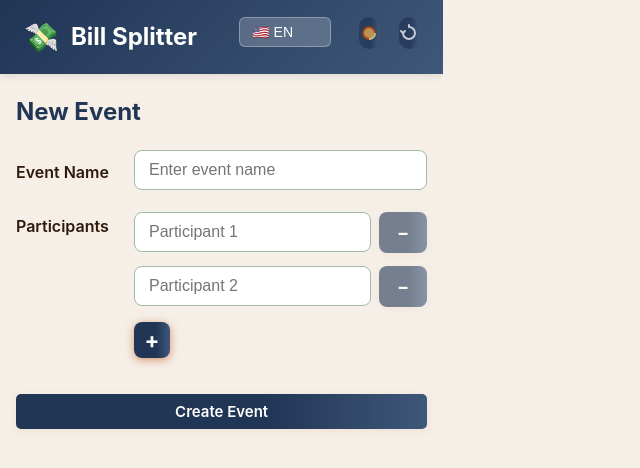
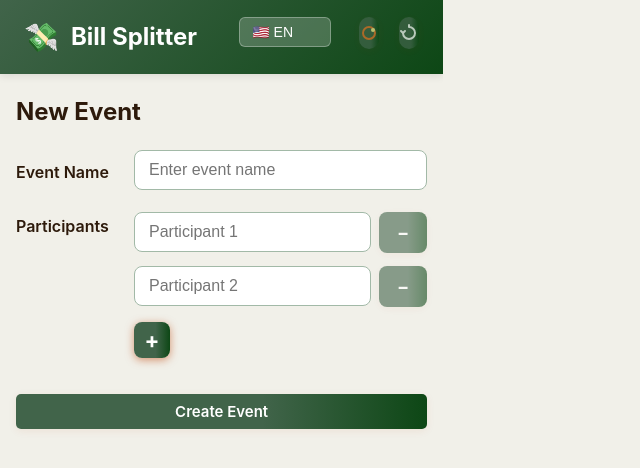
Before and after one commit to phdwight/workspace, a React (Vite) app in the folder frontend/: page / in a window 1280 px wide. Shown: the top 468 px of the page, without its empty margins (0-640 px from the left). Built offline with nearby package versions, Linux system fonts and the light colour scheme.

Commit message:
feat: Update theme management and enhance UI components with improved styles and internationalization support (#18)

```diff
--- a/frontend/src/App.css
+++ b/frontend/src/App.css
@@ -114,6 +114,11 @@ button, .submit-btn, .add-btn {
   background: linear-gradient(90deg, var(--theme-primary, #213555) 60%, var(--theme-secondary, #3E5879) 100%) !important;
   color: #fff !important;
   border: none;
+  border-radius: 8px;
+  padding: 10px 18px;
+  font-size: 1rem;
+  font-weight: 600;
+  cursor: pointer;
   transition: background 0.2s, color 0.2s;
 }
 
@@ -194,22 +199,30 @@ input[type=number] {
 }
 
 .add-btn {
-  background: var(--secondary);
-  color: var(--primary);
+  /* Remove width and margin overrides to match .submit-btn */
+  background: linear-gradient(90deg, var(--theme-primary, #213555) 60%, var(--theme-secondary, #3E5879) 100%) !important;
+  color: #fff !important;
   border: none;
-  border-radius: 4px;
-  padding: 5px 10px;
-  font-size: 14px;
-  font-weight: 500;
-  margin-top: 4px;
+  border-radius: 8px;
+  font-size: 1rem;
+  font-weight: 600;
+  padding: 8px 0; /* Match .submit-btn vertical padding */
+  box-shadow: 0 2px 8px rgba(187, 62, 0, 0.08);
+  transition: background 0.2s, box-shadow 0.2s, transform 0.1s;
   cursor: pointer;
+  margin-bottom: 8px;
+  width: 100%; /* Match .submit-btn width */
 }
 .add-btn:hover {
-  background: #c3e6cb;
+  background: linear-gradient(90deg, var(--theme-secondary, #3E5879) 40%, var(--theme-primary, #213555) 100%) !important;
+  transform: translateY(-2px) scale(1.03);
+  box-shadow: 0 4px 16px rgba(187, 62, 0, 0.12);
+}
+.add-btn:active {
+  transform: scale(0.98);
 }
 .add-btn:disabled {
-  background: #f7ead9;
-  color: #a2b9a7;
+  opacity: 0.6;
   cursor: not-allowed;
 }
 
@@ -534,12 +547,61 @@ select:focus-visible {
   color: var(--theme-accent, #F7AD45);
 }
 
-/* Theme overrides for sunset and secondary */
-body.sunset {
-  --theme-bg: #FCEF91;
-  --theme-primary: #FB9E3A;
-  --theme-secondary: #E6521F;
-  --theme-accent: #EA2F14;
+/* Theme overrides for primary (formerly sunset) and secondary */
+body.primary {
+  --theme-bg: #F1F0E9;
+  --theme-primary: #41644A;
+  --theme-secondary: #0D4715;
+  --theme-accent: #E9762B;
   --theme-card: #fffbe6;
   --theme-font: #2d1a0b;
 }
+
+body.secondary {
+  --theme-bg: #EADFB4;
+  --theme-primary: #9BB0C1;
+  --theme-secondary: #51829B;
+  --theme-accent: #F6995C;
+  --theme-card: #fff;
+  --theme-font: #213555;
+}
+
+.balance-summary-container,
+.balance-summary,
+.unified-card {
+  color: var(--theme-font, #213555) !important;
+}
+
+.balance-summary-container h2,
+.balance-summary-container h3,
+.balance-summary-container th,
+.balance-summary-container td {
+  color: var(--theme-font, #213555) !important;
+}
+
+.balance-summary-container .error-message {
+  color: var(--danger) !important;
+}
+
+.balance-summary-container .success-message {
+  color: #2e7d32 !important;
+}
+
+.trip-creation-container,
+.trip-creation-container h2,
+.trip-creation-container h3,
+.trip-creation-container label,
+.trip-creation-container th,
+.trip-creation-container td,
+.trip-creation-container .created-trip-label,
+.trip-creation-container .created-trip-value {
+  color: var(--theme-font, #213555) !important;
+}
+
+.trip-creation-container .error-message {
+  color: var(--danger) !important;
+}
+
+.trip-creation-container .success-message {
+  color: #2e7d32 !important;
+}
--- a/frontend/src/App.tsx
+++ b/frontend/src/App.tsx
@@ -23,7 +23,7 @@ function App() {
   const [selectedTrip, setSelectedTrip] = useState<Trip | null>(null);
   const [page, setPage] = useState<Page>('trips');
   const [language, setLanguage] = useState<keyof typeof languages>('en');
-  const [theme, setTheme] = useState<'default' | 'sunset'>('default');
+  const [theme, setTheme] = useState<'primary' | 'secondary'>('primary');
 
   const i18n: I18nTexts = languages[language];
 
@@ -72,14 +72,14 @@ function App() {
   }, []);
 
   useEffect(() => {
-    document.body.classList.remove('sunset');
-    if (theme === 'sunset') {
-      document.body.classList.add('sunset');
-    }
+    // Remove all theme classes
+    document.body.classList.remove('primary', 'secondary');
+    // Add the correct theme class
+    document.body.classList.add(theme);
   }, [theme]);
 
   const toggleTheme = () => {
-    setTheme(t => t === 'default' ? 'sunset' : 'default');
+    setTheme(t => t === 'primary' ? 'secondary' : 'primary');
   };
 
   const forceReload = () => {
@@ -135,7 +135,7 @@ function App() {
           style={{
             background: 'none',
             border: 'none',
-            color: theme === 'sunset' ? '#EA2F14' : 'white',
+            color: theme === 'primary' ? '#41644A' : '#9BB0C1',
             fontSize: 20,
             cursor: 'pointer',
             marginLeft: 4,
@@ -154,15 +154,15 @@ function App() {
           aria-label="Switch theme"
         >
           {/* Theme icon changes for each theme */}
-          {theme === 'sunset' ? (
+          {theme === 'primary' ? (
             <svg width="20" height="20" viewBox="0 0 20 20" fill="none" xmlns="http://www.w3.org/2000/svg">
-              <circle cx="10" cy="10" r="6" fill="#EA2F14" stroke="#FB9E3A" strokeWidth="2" />
+              <circle cx="10" cy="10" r="6" fill="#41644A" stroke="#E9762B" strokeWidth="2" />
               <circle cx="14" cy="7" r="2" fill="#FCEF91" />
             </svg>
           ) : (
             <svg width="20" height="20" viewBox="0 0 20 20" fill="none" xmlns="http://www.w3.org/2000/svg">
-              <circle cx="10" cy="10" r="6" fill="#F7AD45" stroke="#BB3E00" strokeWidth="2" />
-              <path d="M16 10a6 6 0 0 1-6 6" stroke="#FCEF91" strokeWidth="2" />
+              <circle cx="10" cy="10" r="6" fill="#9BB0C1" stroke="#F6995C" strokeWidth="2" />
+              <path d="M16 10a6 6 0 0 1-6 6" stroke="#EADFB4" strokeWidth="2" />
             </svg>
           )}
         </button>
--- a/frontend/src/components/BalanceSummary/BalanceSummary.tsx
+++ b/frontend/src/components/BalanceSummary/BalanceSummary.tsx
@@ -203,11 +203,14 @@ export const BalanceSummary: React.FC<Omit<BalanceSummaryProps, 'user'>> = ({
       {/* Settlements section */}
       {settlements.length > 0 && (
         <div style={{ marginBottom: 20 }}>
-          <h3 style={{ fontSize: 16, margin: '16px 0 8px 0', color: '#BB3E00' }}>Suggested Settlements</h3>
+          <h3 style={{ fontSize: 16, margin: '16px 0 8px 0', color: '#BB3E00' }}>{i18n.balanceSummary.suggestedSettlements}</h3>
           <ul style={{ paddingLeft: 20, margin: 0 }}>
             {settlements.map((s, idx) => (
               <li key={idx} style={{ marginBottom: 4, fontSize: 15 }}>
-                <span style={{ fontWeight: 500 }}>{s.from}</span> needs to pay <span style={{ fontWeight: 500 }}>{s.to}</span> the amount of <span style={{ color: '#BB3E00', fontWeight: 700 }}>{s.amount.toFixed(2)}</span>
+                {(i18n.balanceSummary.settlementInstruction || `${s.from} needs to pay ${s.to} the amount of ${s.amount.toFixed(2)}`)
+                  .replace('{from}', s.from)
+                  .replace('{to}', s.to)
+                  .replace('{amount}', s.amount.toFixed(2))}
               </li>
             ))}
           </ul>
--- a/frontend/src/i18n/en.ts
+++ b/frontend/src/i18n/en.ts
@@ -65,6 +65,8 @@ const en = {
     owed: "Owed",
     noExpenses: "No expenses recorded yet.",
     backToExpenses: "Back to Expenses",
+    suggestedSettlements: 'Suggested Settlements',
+    settlementInstruction: '{from} needs to pay {to} the amount of {amount}',
   },
   settlements: {
     title: "Settlements",
--- a/frontend/src/i18n/es.ts
+++ b/frontend/src/i18n/es.ts
@@ -65,6 +65,8 @@ const es = {
     owed: "Se le debe",
     noExpenses: "Aún no se han registrado gastos.",
     backToExpenses: "Volver a Gastos",
+    suggestedSettlements: 'Sugerencias de liquidación',
+    settlementInstruction: '{from} debe pagar a {to} la cantidad de {amount}',
   },
   settlements: {
     title: "Liquidaciones",
--- a/frontend/src/i18n/fil.ts
+++ b/frontend/src/i18n/fil.ts
@@ -65,6 +65,8 @@ const fil = {
     owed: "Dapat Bayaran",
     noExpenses: "Wala pang naitaling gastos.",
     backToExpenses: "Bumalik sa Mga Gastos",
+    suggestedSettlements: 'Mga Iminungkahing Bayaran',
+    settlementInstruction: 'Kailangang bayaran ni {from} si {to} ng halagang {amount}',
   },
   settlements: {
     title: "Bayaran",
--- a/frontend/src/types/index.ts
+++ b/frontend/src/types/index.ts
@@ -89,6 +89,8 @@ export interface I18nTexts {
     owed: string;
     noExpenses: string;
     backToExpenses?: string;
+    suggestedSettlements?: string;
+    settlementInstruction?: string;
   };
   settlements: {
     title: string;
```
